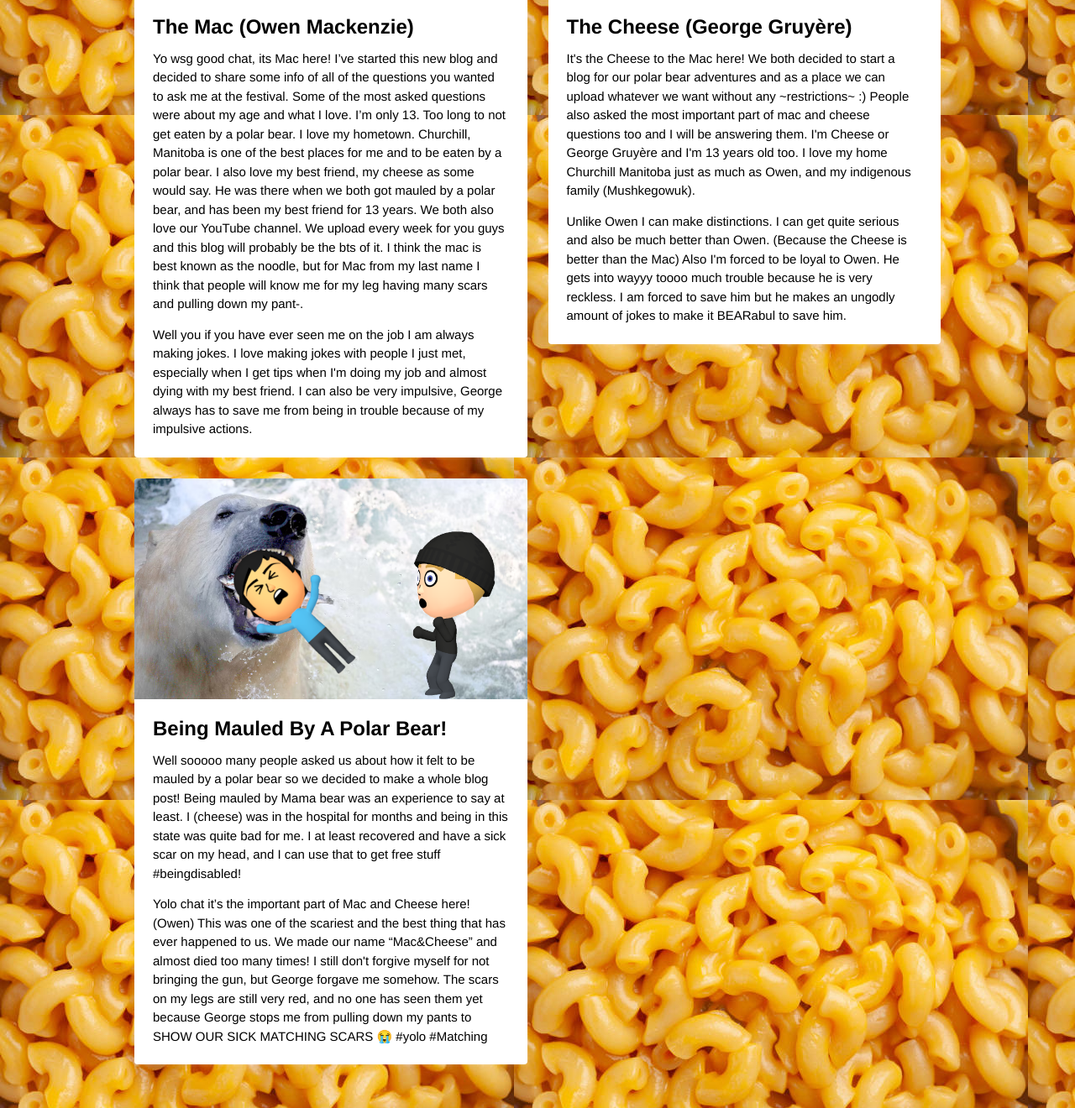
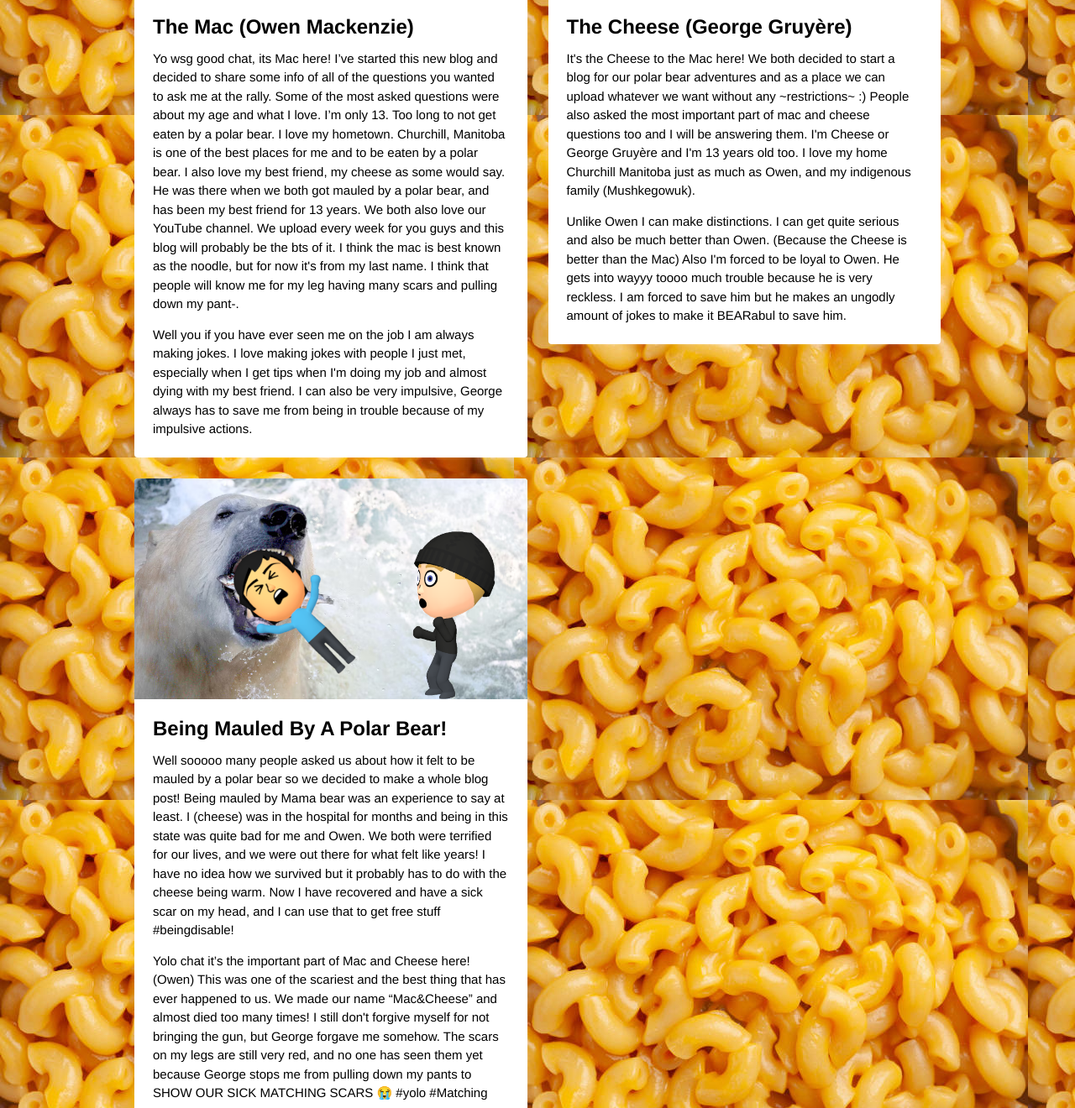
Before and after one commit to smieyu/macb, a plain HTML site: page index.html in a window 1280 px wide. Shown: the part 679-1999 px from the top of the page at 84% size. Drawn offline with Linux system fonts and the light colour scheme.

Commit message:
words | 19/11 20:00

```diff
--- a/index.html
+++ b/index.html
@@ -3,7 +3,7 @@
 <head>
 <meta charset="utf-8">
 <meta name="viewport" content="width=device-width, initial-scale=1">
-<title>M&CB</title>
+<title>MACB</title>
 <link rel="stylesheet" href="style.css">
 </head>
 <body>
@@ -22,9 +22,9 @@
     <figure class="full"><img src="media/ow.png" alt=/figure>
     <div class="post-body">
         <h2>The Mac (Owen Mackenzie)</h2>
-        <p>Yo wsg good chat, its Mac here! I’ve started this new blog and decided to share some info of all of the questions you wanted to ask me at the festival. Some of the most asked questions were about my age and what I love.
+        <p>Yo wsg good chat, its Mac here! I’ve started this new blog and decided to share some info of all of the questions you wanted to ask me at the rally. Some of the most asked questions were about my age and what I love.
              I’m only 13. Too long to not get eaten by a polar bear. I love my hometown. Churchill, Manitoba is one of the best places for me and to be eaten by a polar bear.
-                I also love my best friend, my cheese as some would say. He was there when we both got mauled by a polar bear, and has been my best friend for 13 years. We both also love our YouTube channel. We upload every week for you guys and this blog will probably be the bts of it. I think the mac is best known as the noodle, but for Mac from my last name I think that people will know me for my leg having many scars and pulling down my pant-. </p>
+                I also love my best friend, my cheese as some would say. He was there when we both got mauled by a polar bear, and has been my best friend for 13 years. We both also love our YouTube channel. We upload every week for you guys and this blog will probably be the bts of it. I think the mac is best known as the noodle, but for now it's from my last name. I think that people will know me for my leg having many scars and pulling down my pant-. </p>
                 <p>Well you if you have ever seen me on the job I am always making jokes. I love making jokes with people I just met, especially when I get tips when I'm doing my job and almost dying with my best friend. I can also be very impulsive, George always has to save me from being in trouble because of my impulsive actions.</p>
             </div>
 </article>
@@ -45,7 +45,7 @@ People also asked the most important part of mac and cheese questions too and I
     <figure class="full"><img src="media/BEAR.png"alt=/figure>
     <div class="post-body">
         <h2>Being Mauled By A Polar Bear!</h2>
-        <p>Well sooooo many people asked us about how it felt to be mauled by a polar bear so we decided to make a whole blog post! Being mauled by Mama bear was an experience to say at least. I (cheese) was in the hospital for months and being in this state was quite bad for me. I at least recovered and have a sick scar on my head, and I can use that to get free stuff #beingdisabled! </p>
+        <p>Well sooooo many people asked us about how it felt to be mauled by a polar bear so we decided to make a whole blog post! Being mauled by Mama bear was an experience to say at least. I (cheese) was in the hospital for months and being in this state was quite bad for me and Owen. We both were terrified for our lives, and we were out there for what felt like years! I have no idea how we survived but it probably has to do with the cheese being warm. Now I have recovered and have a sick scar on my head, and I can use that to get free stuff #beingdisable! </p>
         <p>Yolo chat it’s the important part of Mac and Cheese here! (Owen) This was one of the scariest and the best thing that has ever happened to us. We made our name “Mac&Cheese” and almost died too many times! I still don't forgive myself for not bringing the gun, but George forgave me somehow. The scars on my legs are still very red, and no one has seen them yet because George stops me from pulling down my pants to SHOW OUR SICK MATCHING SCARS 😭
 #yolo #Matching
 </p>
```
